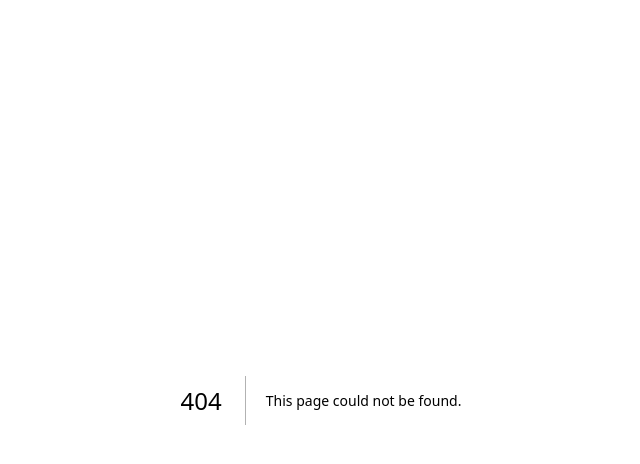
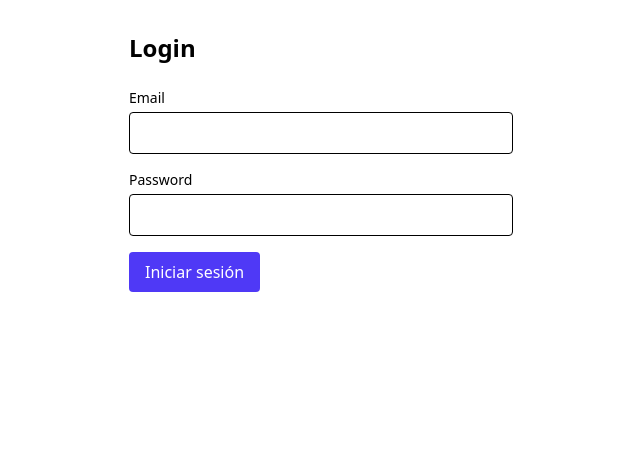
Before and after one commit to alelarracilla/demot1, a Next.js app in the folder frontend/: page /login in a window 1280 px wide. Before the commit this address had no page. Shown: the top 464 px of the page, without its empty margins (319-959 px from the left). Built offline with nearby package versions, Linux system fonts and the light colour scheme; no server answers.

Commit message:
feat(frontend): add tracking events

```diff
--- /dev/null
+++ b/frontend/src/app/login/page.tsx
@@ -0,0 +1,95 @@
+"use client";
+
+import { useEffect, useState } from "react";
+import { useRouter } from "next/navigation";
+
+const API_URL = process.env.NEXT_PUBLIC_API_URL || "http://localhost:5000/api";
+
+export default function LoginPage() {
+  const router = useRouter();
+  const [email, setEmail] = useState("");
+  const [password, setPassword] = useState("");
+  const [token, setToken] = useState<string | null>(null);
+  const [error, setError] = useState("");
+
+  useEffect(() => {
+    const storedToken = localStorage.getItem("token");
+    if (storedToken) setToken(storedToken);
+  }, []);
+
+  const handleLogin = async (e: React.FormEvent) => {
+    e.preventDefault();
+    setError("");
+
+    const res = await fetch(`${API_URL}/auth/login`, {
+      method: "POST",
+      headers: { "Content-Type": "application/json" },
+      body: JSON.stringify({ email, password }),
+    });
+
+    const data = await res.json();
+    if (res.ok && data.token) {
+      localStorage.setItem("token", data.token);
+      setToken(data.token);
+      router.push("/"); // redirige al index
+    } else {
+      setError(data.message || "Login failed");
+    }
+  };
+
+  const handleLogout = () => {
+    localStorage.removeItem("token");
+    setToken(null);
+  };
+
+  return (
+    <div className="p-8 max-w-md mx-auto space-y-6">
+      <h1 className="text-2xl font-bold">Login</h1>
+
+      {!token ? (
+        <form onSubmit={handleLogin} className="space-y-4">
+          <div>
+            <label className="block mb-1 text-sm font-medium">Email</label>
+            <input
+              className="w-full border rounded px-3 py-2"
+              type="email"
+              value={email}
+              onChange={(e) => setEmail(e.target.value)}
+              required
+            />
+          </div>
+
+          <div>
+            <label className="block mb-1 text-sm font-medium">Password</label>
+            <input
+              className="w-full border rounded px-3 py-2"
+              type="password"
+              value={password}
+              onChange={(e) => setPassword(e.target.value)}
+              required
+            />
+          </div>
+
+          {error && <p className="text-red-500 text-sm">{error}</p>}
+
+          <button className="bg-indigo-600 text-white px-4 py-2 rounded hover:bg-indigo-700">
+            Iniciar sesión
+          </button>
+        </form>
+      ) : (
+        <div className="space-y-4">
+          <p className="text-sm text-gray-600">🔐 Sesión iniciada</p>
+          <code className="block bg-gray-100 text-xs p-2 rounded break-all">
+            {token}
+          </code>
+          <button
+            onClick={handleLogout}
+            className="bg-red-500 text-white px-4 py-2 rounded hover:bg-red-600"
+          >
+            Cerrar sesión
+          </button>
+        </div>
+      )}
+    </div>
+  );
+}
--- a/frontend/src/app/page.tsx
+++ b/frontend/src/app/page.tsx
@@ -1,13 +1,31 @@
 "use client";
 
-import { useState } from "react";
-
-import { Button, Input, Modal, Card } from "../t1-components-library/components";
+import { useEffect, useState } from "react";
+import { useRouter } from "next/navigation";
+import {
+  Button,
+  Input,
+  Modal,
+  Card,
+} from "../t1-components-library/components";
 
 export default function Home() {
+  const router = useRouter();
+  const [checkingAuth, setCheckingAuth] = useState(true);
   const [isModalOpen, setIsModalOpen] = useState<
     null | "small" | "medium" | "large"
   >(null);
+
+  useEffect(() => {
+    const token = localStorage.getItem("token");
+    if (!token) {
+      router.push("/login");
+    } else {
+      setCheckingAuth(false);
+    }
+  }, [router]);
+
+  if (checkingAuth) return null;
 
   return (
     <div className="p-8 space-y-12 font-sans">
--- /dev/null
+++ b/frontend/src/auth/useAuth.ts
@@ -0,0 +1,26 @@
+import { useState } from "react";
+
+export function useAuth() {
+  const [token, setToken] = useState(() => localStorage.getItem("token"));
+
+  const login = async (email: string, password: string) => {
+    const res = await fetch("/api/auth/login", {
+      method: "POST",
+      headers: { "Content-Type": "application/json" },
+      body: JSON.stringify({ email, password })
+    });
+    const data = await res.json();
+    if (data.token) {
+      localStorage.setItem("token", data.token);
+      setToken(data.token);
+    }
+    return data;
+  };
+
+  const logout = () => {
+    localStorage.removeItem("token");
+    setToken(null);
+  };
+
+  return { token, login, logout };
+}
--- a/frontend/src/t1-components-library/components/Card/Card.tsx
+++ b/frontend/src/t1-components-library/components/Card/Card.tsx
@@ -2,6 +2,7 @@ import React from "react";
 import classNames from "classnames";
 import styles from "./Card.module.scss";
 import { CardProps } from "./types";
+import { trackComponentInteraction } from "../tracking";
 
 export const Card: React.FC<CardProps> = ({
   image,
@@ -12,8 +13,16 @@ export const Card: React.FC<CardProps> = ({
 }) => {
   const cardClass = classNames(styles.card, styles[`card--${borderStyle}`]);
 
+  const handleClick = () => {
+    trackComponentInteraction({
+      name: "Card",
+      variant: borderStyle,
+      action: "click",
+    });
+  };
+
   return (
-    <div className={cardClass}>
+    <div className={cardClass} onClick={handleClick}>
       {image && (
         <img src={image} alt="Card image" className={styles["card-image"]} />
       )}
--- a/frontend/src/t1-components-library/components/Input/Input.tsx
+++ b/frontend/src/t1-components-library/components/Input/Input.tsx
@@ -1,12 +1,14 @@
 import classNames from "classnames";
 import styles from "./Input.module.scss";
 import { InputProps } from "./types";
+import { trackComponentInteraction } from "../tracking";
 
 export const Input: React.FC<InputProps> = ({
   type = "text",
   state = "default",
   label,
   disabled,
+  onFocus,
   ...props
 }) => {
   const inputClass = classNames(styles.input, {
@@ -15,6 +17,18 @@ export const Input: React.FC<InputProps> = ({
     [styles["input--disabled"]]: disabled,
   });
 
+  const handleFocus = (e: React.FocusEvent<HTMLInputElement>) => {
+    if (!disabled) {
+      trackComponentInteraction({
+        name: "Input",
+        variant: type,
+        action: "focus",
+      });
+    }
+
+    onFocus?.(e);
+  };
+
   return (
     <div className={styles["input-wrapper"]}>
       {label && <label className={styles["input-label"]}>{label}</label>}
@@ -22,6 +36,7 @@ export const Input: React.FC<InputProps> = ({
         type={type}
         className={inputClass}
         disabled={disabled}
+        onFocus={handleFocus}
         {...props}
       />
     </div>
--- a/frontend/src/t1-components-library/components/Modal/Modal.tsx
+++ b/frontend/src/t1-components-library/components/Modal/Modal.tsx
@@ -1,7 +1,8 @@
-import React from "react";
+import React, { useEffect } from "react";
 import styles from "./Modal.module.scss";
 import classNames from "classnames";
 import { ModalProps } from "./types";
+import { trackComponentInteraction } from "../tracking";
 
 export const Modal: React.FC<ModalProps> = ({
   isOpen,
@@ -11,6 +12,16 @@ export const Modal: React.FC<ModalProps> = ({
   body,
   footer,
 }) => {
+  useEffect(() => {
+    if (isOpen) {
+      trackComponentInteraction({
+        name: "Modal",
+        variant: size,
+        action: "open",
+      });
+    }
+  }, [isOpen, size]);
+
   if (!isOpen) return null;
 
   const modalClass = classNames(styles.modal, styles[`modal--${size}`]);
```
